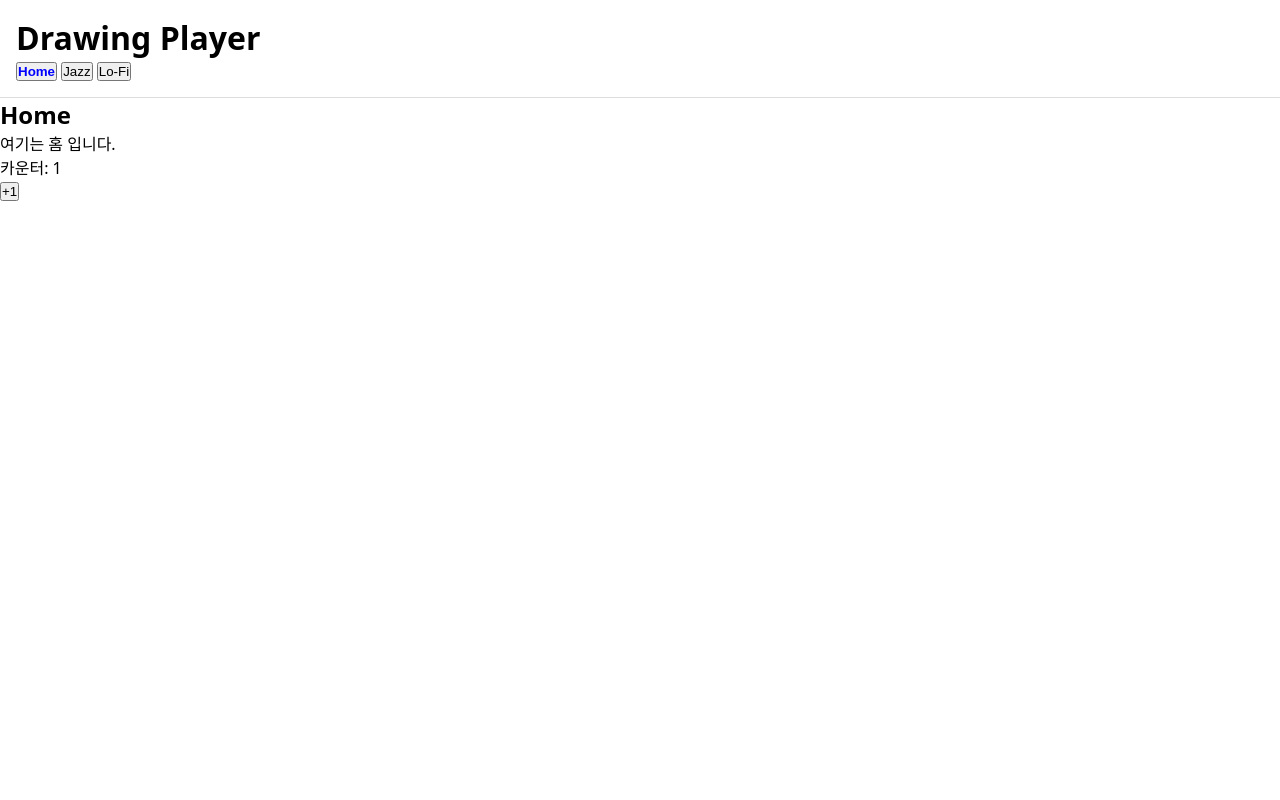
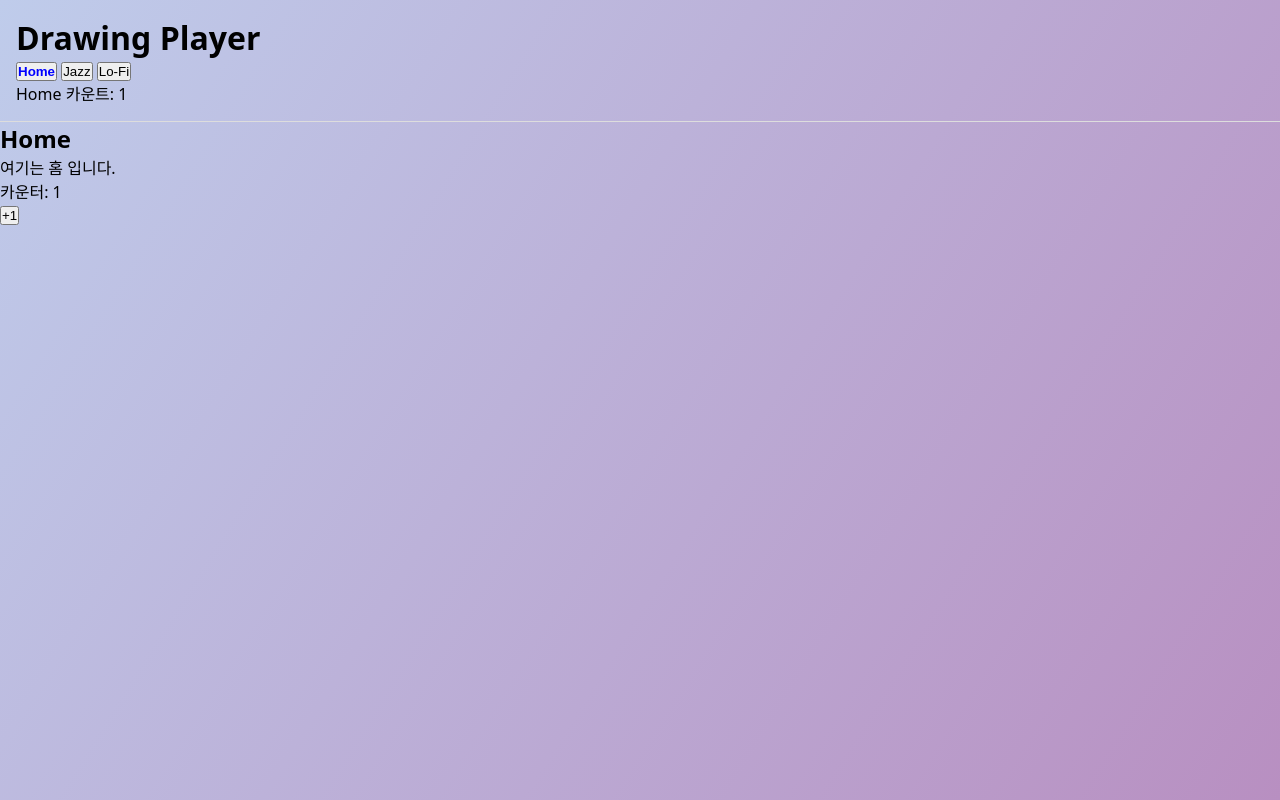
Before and after one commit to gwnu-20251403/drawing-player, a plain HTML site: page index.html in a window 1280 px wide. Both pictures are taken after a click on the button "+1". Drawn offline with Linux system fonts and the light colour scheme.

Commit message:
scene using store

```diff
--- a/index.html
+++ b/index.html
@@ -7,7 +7,7 @@
 </head>
 <body>
   <!-- 배경용 캔버스 -->
-  <!-- <canvas id="background-canvas"></canvas> -->
+  <canvas id="background-canvas"></canvas>
 
   <!-- 실제 UI가 들어갈 영역 -->
   <div id="app"></div>
--- a/src/canvas/canvasManager.js
+++ b/src/canvas/canvasManager.js
@@ -1,7 +1,7 @@
+import { getState } from '../core/store.js';
 import { drawScene } from './scenes.js';
 
 let canvas, ctx;
-let currentSceneName = 'home';
 
 export function initCanvas() {
   canvas = document.getElementById('background-canvas');
@@ -20,15 +20,11 @@ export function initCanvas() {
   requestAnimationFrame(loop);
 }
 
-export function setCanvasScene(sceneName) {
-  currentSceneName = sceneName;
-}
-
 function loop() {
   if (!ctx) return;
 
-  // 현재 장면을 기반으로 캔버스 그리기
-  drawScene(ctx, currentSceneName);
+  const state = getState();
+  drawScene(ctx, state);
 
   requestAnimationFrame(loop);
 }
--- a/src/canvas/scenes.js
+++ b/src/canvas/scenes.js
@@ -1,24 +1,56 @@
-import { setCanvasScene } from './canvasManager.js';
+import { initCanvas } from './canvasManager.js';
+import { getState, setState } from '../core/store.js';
 
-export function setScene(sceneName) {
-  setCanvasScene(sceneName);
+const scenePresets = {
+  home: {
+    sceneName: 'home',
+    sceneSpeed: 0.5,
+    sceneIntensity: 0.3,
+  },
+  jazz: {
+    sceneName: 'jazz',
+    sceneSpeed: 1.2,
+    sceneIntensity: 0.8,
+  },
+  default: {
+    sceneName: 'default',
+    sceneSpeed: 1,
+    sceneIntensity: 0.5,
+  },
+};
+
+export function setScene(name) {
+  const preset = scenePresets[name] || scenePresets.default;
+  setState(preset);
 }
 
 // 간단한 예시 드로잉
-export function drawScene(ctx, sceneName) {
+export function drawScene(ctx, state) {
   const { width, height } = ctx.canvas;
+  const { sceneName, sceneIntensity } = state;
 
   if (sceneName === 'home') {
-    // 예: 파란 그라디언트 배경
     const grad = ctx.createLinearGradient(0, 0, width, height);
-    grad.addColorStop(0, '#0f172a'); // 딥 블루
-    grad.addColorStop(1, '#1d4ed8'); // 블루
+    grad.addColorStop(0, '#bfccebff');
+    grad.addColorStop(1, '#b88fc1ff');
     ctx.fillStyle = grad;
     ctx.fillRect(0, 0, width, height);
 
-    // 여기에 home용 파티클/라인 등 추가 가능
-  } else if (sceneName === 'about') {
-    // 예: 보라 계열 배경
+    // intensity를 이용해 약간의 효과를 줄 수 있음 (예: 알파, 라인 수 등)
+    // 여기서는 간단히 원 몇 개 그려보기
+    const count = Math.floor(20 * sceneIntensity) + 5;
+    ctx.globalAlpha = 0.4;
+    for (let i = 0; i < count; i++) {
+      const x = Math.random() * width;
+      const y = Math.random() * height;
+      const r = 10 + Math.random() * 40;
+      ctx.beginPath();
+      ctx.arc(x, y, r, 0, Math.PI * 2);
+      // ctx.strokeStyle = 'white';
+      // ctx.stroke();
+    }
+    ctx.globalAlpha = 1;
+  } else if (sceneName === 'jazz') {
     const grad = ctx.createRadialGradient(
       width / 2,
       height / 2,
@@ -27,13 +59,27 @@ export function drawScene(ctx, sceneName) {
       height / 2,
       Math.max(width, height)
     );
-    grad.addColorStop(0, '#4c1d95');
-    grad.addColorStop(1, '#020617');
+    grad.addColorStop(0, '#ebb3a8ff');
+    grad.addColorStop(1, '#ace89eff');
     ctx.fillStyle = grad;
     ctx.fillRect(0, 0, width, height);
+
+    // intensity로 라인 개수/길이 조절
+    const lines = Math.floor(30 * sceneIntensity) + 10;
+    ctx.lineWidth = 2;
+    for (let i = 0; i < lines; i++) {
+      const x1 = Math.random() * width;
+      const y1 = Math.random() * height;
+      const x2 = x1 + (Math.random() - 0.5) * 200;
+      const y2 = y1 + (Math.random() - 0.5) * 200;
+      ctx.beginPath();
+      ctx.moveTo(x1, y1);
+      ctx.lineTo(x2, y2);
+      // ctx.strokeStyle = 'rgba(255,255,255,0.4)';
+      // ctx.stroke();
+    }
   } else {
-    // 기본 배경
-    ctx.fillStyle = '#111827';
+    ctx.fillStyle = '#d2f1fa7c';
     ctx.fillRect(0, 0, width, height);
   }
 }
--- /dev/null
+++ b/src/core/store.js
@@ -0,0 +1,26 @@
+let state = {
+    counter: 0,
+
+    sceneName: 'home',
+    sceneSpeed: 1.0,
+    sceneIntensity: 1.0,
+};
+
+const listeners = new Set();
+
+export function getState() {
+  return state;
+}
+
+// state의 일부를 업데이트하는 함수
+export function setState(partial) {
+    state = { ...state, ...partial };
+
+    listeners.forEach((listener) => listener(state));
+}
+
+// state 변경을 구독하는 함수
+export function subscribe(listener) {
+    listeners.add(listener);
+    return () => listeners.delete(listener);
+}
--- a/src/main.js
+++ b/src/main.js
@@ -1,6 +1,7 @@
 import { initRouter, navigateTo } from './router.js';
 import { initCanvas } from './canvas/canvasManager.js';
 import routes from './routes.js';
+import { getState, subscribe } from './core/store.js';
 
 const appEl = document.getElementById('app');
 
@@ -11,6 +12,9 @@ function renderLayout() {
       <nav>
         ${createNavButtons(routes)}
       </nav>
+      <div id="header-status">
+        Home 카운트: <span id="header-home-count">0</span>
+      </div>
     </header>
     <main id="route-view"></main>
   `;
@@ -23,7 +27,22 @@ function renderLayout() {
       navigateTo(path);
     });
   });
+
+  const headerHomeCountEl = () => document.getElementById('header-home-count');
+  function renderHeader(state) {
+    if (headerHomeCountEl()) {
+      headerHomeCountEl().textContent = String(state.counter);
+    }
+  }
+
+  renderHeader(getState());
+
+  subscribe((newState) => {
+    renderHeader(newState);
+  });
 }
+
+
 
 function createNavButtons(routes) {
   let navButtons = '';
--- a/src/pages/HomePage.js
+++ b/src/pages/HomePage.js
@@ -1,4 +1,5 @@
 import { createComponent } from "../core/createComponent.js";
+import { getState, setState, subscribe } from "../core/store.js";
 
 export const HomePage = createComponent({
   template: (props) => `
@@ -18,18 +19,28 @@ export const HomePage = createComponent({
     const countEl = rootEl.querySelector('#home-count');
     const incBtn = rootEl.querySelector('#home-inc-btn');
 
+    function renderFromState(state) {
+      if (!countEl) return;
+      countEl.textContent = String(state.counter);
+    }
+
+    renderFromState(getState());
+
     function handleClick(){
-      count += 1;
-      if (countEl) {
-        countEl.textContent = String(count);
-      }
+      const currentState = getState();
+      setState({ counter: currentState.counter + 1 });
     }
 
     incBtn?.addEventListener('click', handleClick)
 
+    const unsubscribe = subscribe((newState) => {
+      renderFromState(newState);
+    });
+
     return {
       destroy() {
         incBtn?.removeEventListener('click', handleClick);
+        unsubscribe();
       },
     };
   },
--- a/src/pages/JazzPage.js
+++ b/src/pages/JazzPage.js
@@ -1,4 +1,5 @@
 import { createComponent } from "../core/createComponent.js";
+import { getState, setState, subscribe } from "../core/store.js";
 
 export const JazzPage = createComponent({
   template: (props) => `
@@ -6,11 +7,38 @@ export const JazzPage = createComponent({
       <h2>Jazz Page</h2>
       <p>여기는 재즈 페이지입니다 🎷</p>
       <button id="jazz-play-btn">재즈 재생</button>
+      <label>
+        intensity:
+        <input id="jazz-intensity" type="range" min="0" max="1" step="0.05" />
+      </label>
     </div>
   `,
 
   setup: ({ rootEl, props }) => {
     const playBtn = rootEl.querySelector('#jazz-play-btn');
+
+    const rangeEl = rootEl.querySelector('#jazz-intensity');
+    const valueEl = rootEl.querySelector('#jazz-intensity-value');
+
+    function renderFromState(state) {
+      if (!rangeEl || !valueEl) return;
+      const v = state.sceneIntensity;
+      rangeEl.value = String(v);
+      valueEl.textContent = v.toFixed(2);
+    }
+
+    renderFromState(getState());
+
+    function handleInput(e) {
+      const v = Number(e.target.value);
+      setState({ sceneIntensity: v });
+    }
+
+    rangeEl?.addEventListener('input', handleInput);
+
+    const unsubscribe = subscribe((state) => {
+      renderFromState(state);
+    });
 
     function handlePlay() {
       alert('🎵 재즈를 재생합니다! (테스트 메세지임!)');
@@ -21,6 +49,8 @@ export const JazzPage = createComponent({
     return {
       destroy() {
         playBtn?.removeEventListener('click', handlePlay);
+        rangeEl?.removeEventListener('input', handleInput);
+        unsubscribe();
       },
     };
   },
```
